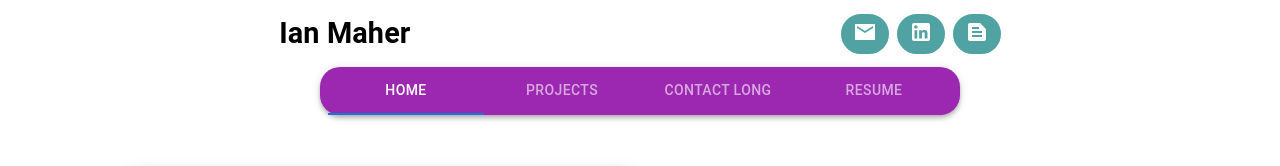
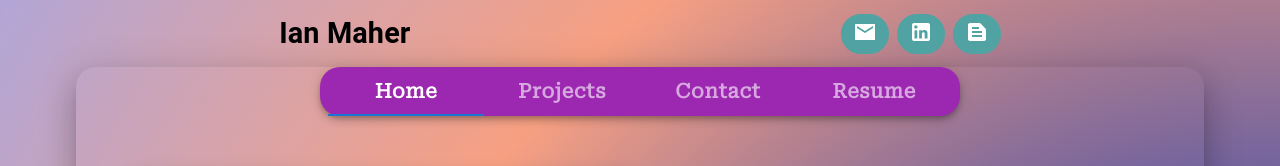
Before and after one commit to ianpmaher/portfolio, a React (Create React App) app in the folder frontend/: page / in a window 1280 px wide. Shown: the top 166 px of the page. Built offline with nearby package versions, Linux system fonts and the light colour scheme.

Commit message:
box shadow coolness and gradient

```diff
--- a/frontend/src/components/TabNav/TabNav.js
+++ b/frontend/src/components/TabNav/TabNav.js
@@ -39,6 +39,13 @@
     };
 }
 
+const TabLabelStyle = {
+    textTransform: "capitalize",
+    fontWeight: "bold",
+    fontSize: "1.25rem",
+    fontFamily: "'Roboto Serif', serif",
+}
+
 const TabNav = (props) => {
     const [value, setValue] = useState(0);
 
@@ -47,9 +54,9 @@
     };
 
     return (
-        <div>
-            <Box sx={{ bgcolor: "background.paper" }}>
-                <AppBar position="sticky" sx={{width: "50vw", m: "0 auto", borderRadius: "20px", bgcolor: 'secondary.main'}} >
+        <>
+            <Box sx={{ bgcolor: "background.paper.p", boxShadow: "19", borderRadius: "20px" }}>
+                <AppBar position="sticky" sx={{width: "50vw", m: "0 auto", borderRadius: "20px", bgcolor: 'secondary.main', boxShadow: "5"}} >
                     <Tabs
                         value={value}
                         onChange={handleChange}
@@ -61,10 +68,10 @@
                         sx={{ padding: "0 0.5rem" }}
                         // selectionFollowsFocus
                     >
-                        <Tab label="Home" {...a11yProps(0)} />
-                        <Tab label="Projects" {...a11yProps(1)} />
-                        <Tab label="Contact Long" {...a11yProps(2)} />
-                        <Tab label="RESUME" {...a11yProps(3)} />
+                        <Tab label="Home" {...a11yProps(0)} style={TabLabelStyle}/>
+                        <Tab label="Projects" {...a11yProps(1)} style={TabLabelStyle} />
+                        <Tab label="Contact" {...a11yProps(2)} style={TabLabelStyle} />
+                        <Tab label="Resume" {...a11yProps(3)} style={TabLabelStyle}/>
                     </Tabs>
                 </AppBar>
                 <TabPanel value={value} index={0} >
@@ -80,7 +87,7 @@
                     <p>RESUME</p>
                 </TabPanel>
             </Box>
-        </div>
+        </>
     );
 };
 
--- a/frontend/src/pages/Content/Content.js
+++ b/frontend/src/pages/Content/Content.js
@@ -7,7 +7,6 @@
     align-items: center;
     justify-content: center;
     width: 100%;
-
 `;
 
 const Content = () => {
--- a/frontend/src/pages/HomePage/HomePage.js
+++ b/frontend/src/pages/HomePage/HomePage.js
@@ -10,8 +10,9 @@
     align-items: center;
     justify-content: center;
     min-height: 100vh;
-    max-width: 90vw;
+    width: 100%;
     margin: 0 auto;
+    background: radial-gradient(circle at 100%, rgba(255, 208, 168, 1) 0%, rgba(82,84,164,1) 33%, rgba(247,160,130,1) 66%, rgba(178,166,215,1) 100%);
 `;
 
 const HolyGrailBody = styled.div`
```
Also changed, not shown: frontend/src/logo.svg (deleted).
